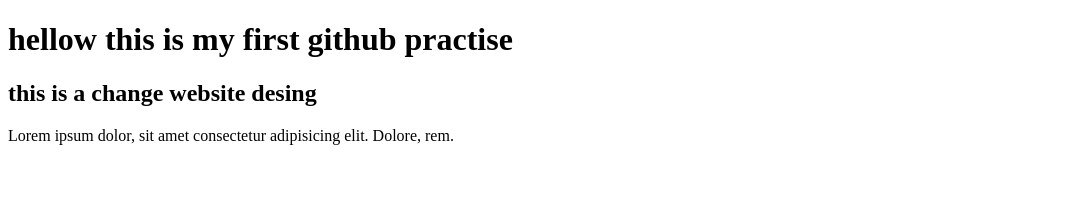
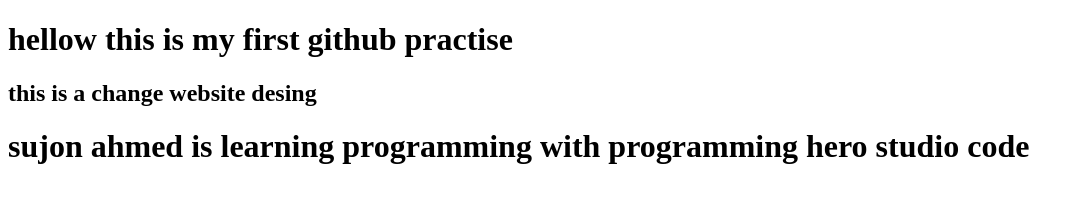
Before and after one commit to AdrianAhmed/first-programming, a plain HTML site: page index.html in a window 1280 px wide. Shown: the whole page, without its empty margins (0-1084 px from the left). Drawn offline with Linux system fonts and the light colour scheme.

Commit message:
this change html code

```diff
--- a/index.html
+++ b/index.html
@@ -12,7 +12,7 @@
             <div class="slidelement">
                <h1>hellow this is my first github practise</h1>
                <h2>this is a change website desing</h2>
-               <p>Lorem ipsum dolor, sit amet consectetur adipisicing elit. Dolore, rem.</p>
+              <h1>sujon ahmed is learning programming with programming hero studio code</h1>
             </div>
         </div>
     </div>
```
